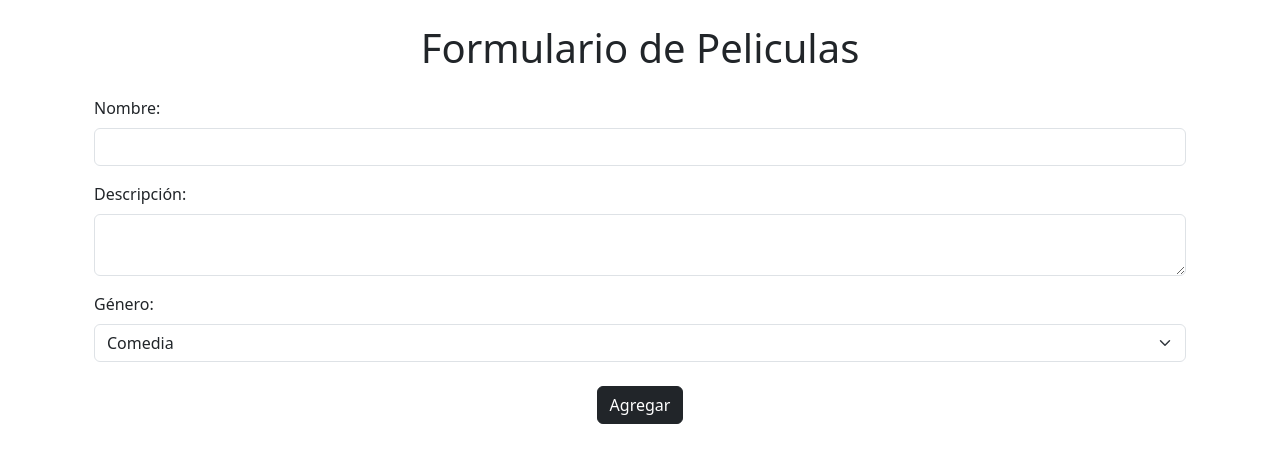
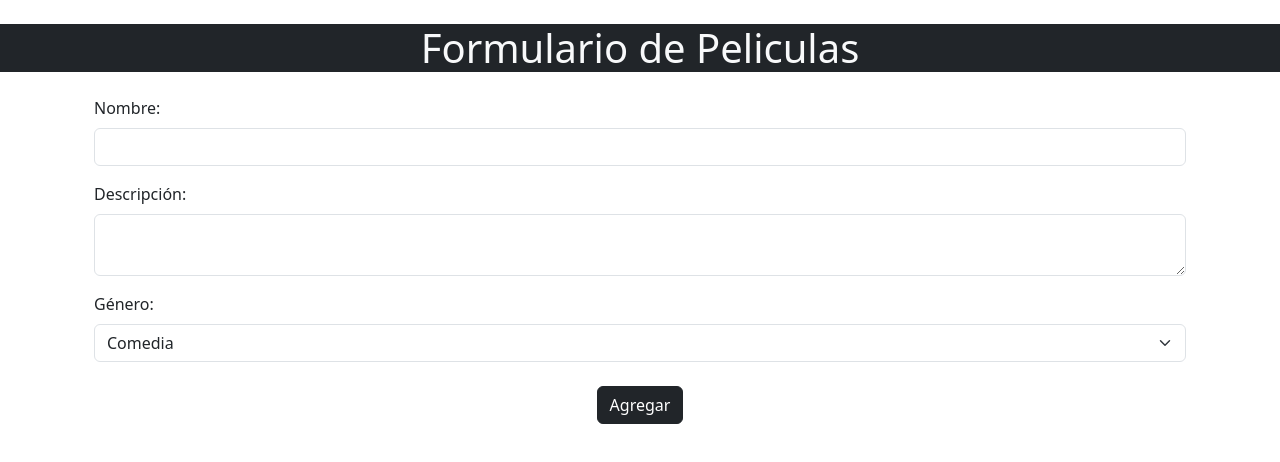
Before and after one commit to sheyla23a/AltaPeliculasReact, a React (Vite) app: page / in a window 1280 px wide. Shown: the top 462 px of the page. Built offline with nearby package versions, Linux system fonts and the light colour scheme.

Commit message:
agregue estilo al titulo

```diff
--- a/src/App.jsx
+++ b/src/App.jsx
@@ -5,8 +5,8 @@ import { Container } from "react-bootstrap";
 
 function App() {
   return <>
-  <section className="text-center mt-4">
-  <h1>Formulario de Peliculas</h1>
+  <section className=" text-center mt-4">
+  <h1 className="bg-dark text-light">Formulario de Peliculas</h1>
   </section>
   <Container className="mt-4">
   <FormPeliculas></FormPeliculas>
```
